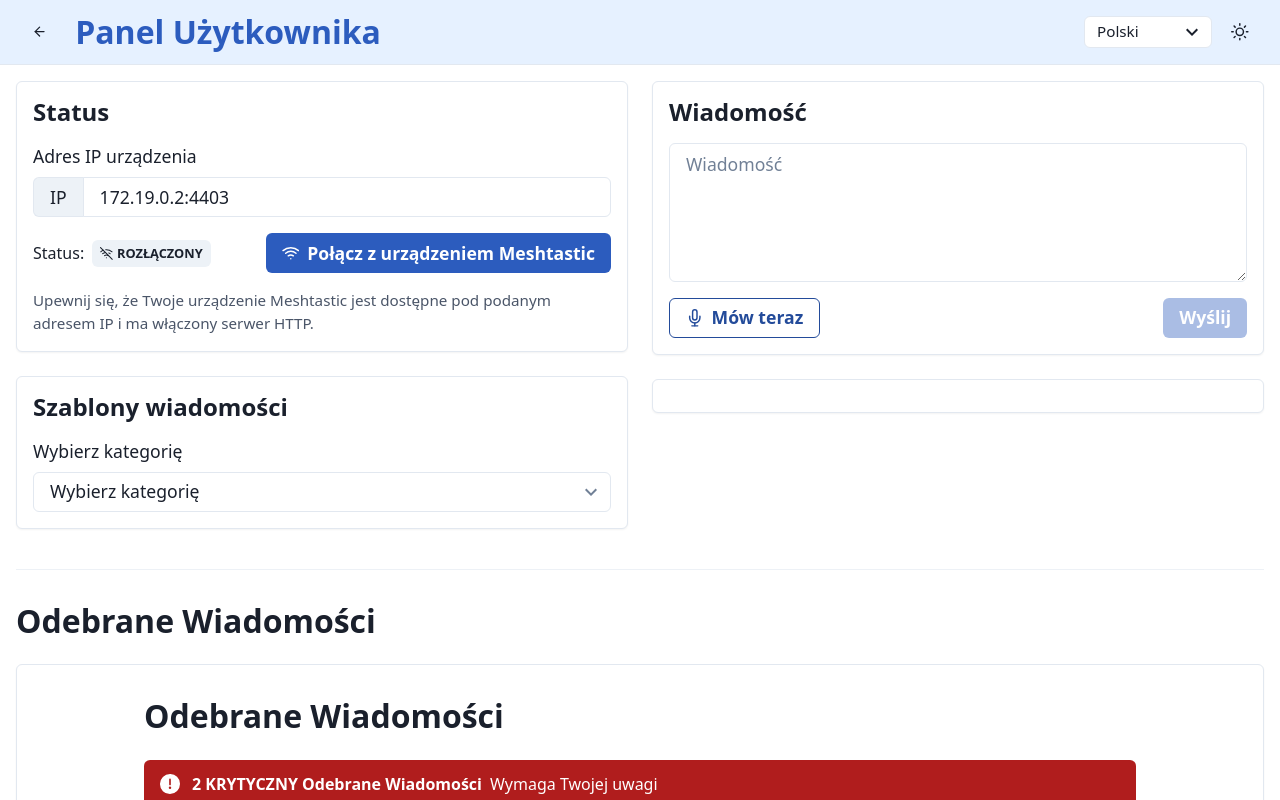
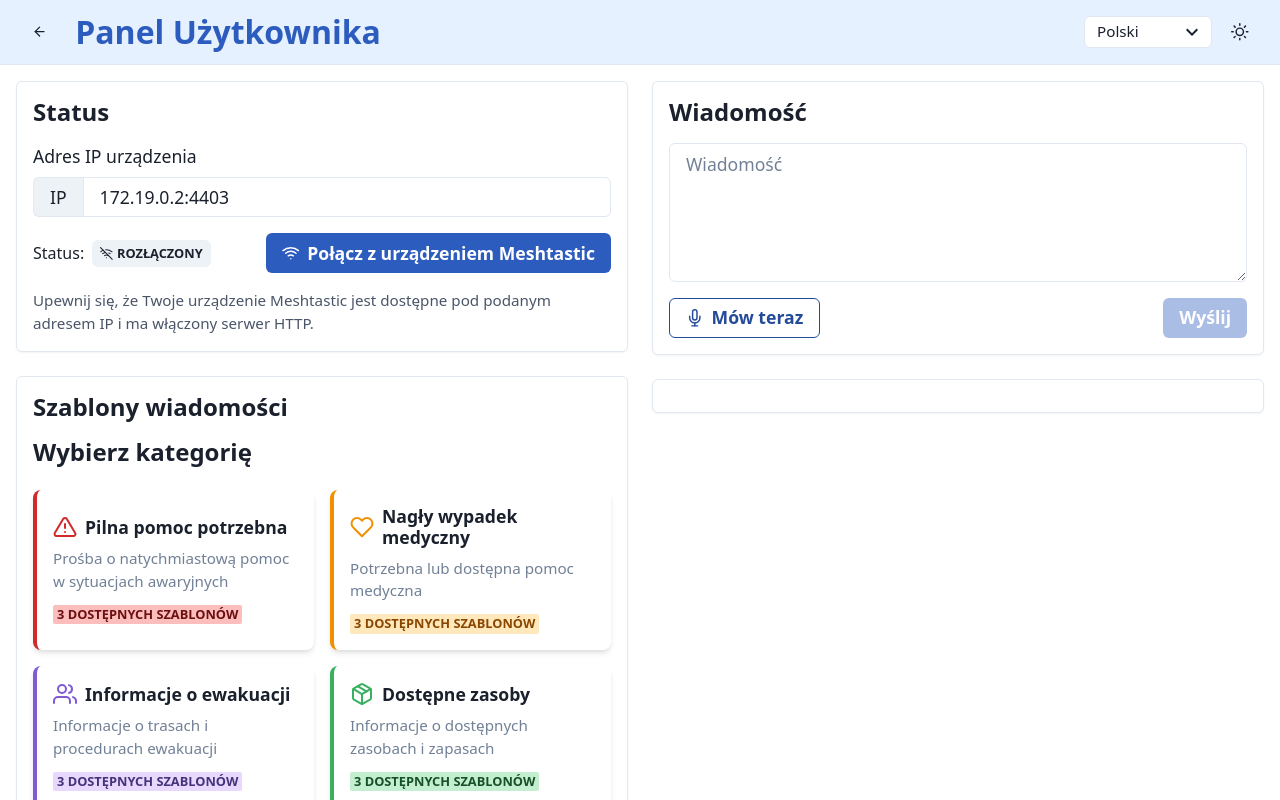
Before and after one commit to cymmGithub/meshtastic-web-app, a React (Create React App) app: page /user in a window 1280 px wide. Shown: the top 800 px of the page. Built offline with nearby package versions, Linux system fonts and the light colour scheme.

Commit message:
create card buttons instead of dropdown

```diff
--- a/src/components/templates/MessageTemplates.js
+++ b/src/components/templates/MessageTemplates.js
@@ -1,16 +1,25 @@
 import React, { useState } from 'react';
 import {
   Box,
-  Select,
   VStack,
-  FormControl,
-  FormLabel,
   Button,
   Text,
   useColorModeValue,
-  Icon
+  Icon,
+  SimpleGrid,
+  Heading,
+  Flex,
+  Badge
 } from '@chakra-ui/react';
-import { FiMessageSquare, FiChevronRight } from 'react-icons/fi';
+import {
+  FiMessageSquare,
+  FiChevronRight,
+  FiAlertTriangle,
+  FiHeart,
+  FiUsers,
+  FiPackage,
+  FiZap
+} from 'react-icons/fi';
 import { useLanguage } from '../../i18n/LanguageContext.js';
 import { getCategoryTemplates, categories } from '../../utils/templateData.js';
 
@@ -21,6 +30,8 @@ const MessageTemplates = ({ onSelectTemplate }) => {
 
   // Get background colors based on color mode
   const boxBgColor = useColorModeValue('gray.50', 'gray.700');
+  const cardBgColor = useColorModeValue('white', 'gray.800');
+  const cardHoverBgColor = useColorModeValue('gray.100', 'gray.700');
 
   // Category color mapping for visual differentiation (for accessibility and memorability)
   const getCategoryColor = (category) => {
@@ -40,30 +51,123 @@ const MessageTemplates = ({ onSelectTemplate }) => {
     }
   };
 
+  // Category icon mapping
+  const getCategoryIcon = (category) => {
+    switch(category) {
+      case 'urgentHelp':
+        return FiAlertTriangle;
+      case 'medicalEmergency':
+        return FiHeart;
+      case 'evacuation':
+        return FiUsers;
+      case 'resources':
+        return FiPackage;
+      case 'infrastructure':
+        return FiZap;
+      default:
+        return FiMessageSquare;
+    }
+  };
+
+  // Category descriptions
+  const getCategoryDescription = (category) => {
+    switch(category) {
+      case 'urgentHelp':
+        return t('urgentHelpDesc') || 'Request immediate assistance in emergency situations';
+      case 'medicalEmergency':
+        return t('medicalEmergencyDesc') || 'Medical assistance needed or available';
+      case 'evacuation':
+        return t('evacuationDesc') || 'Information about evacuation routes and procedures';
+      case 'resources':
+        return t('resourcesDesc') || 'Information about available resources and supplies';
+      case 'infrastructure':
+        return t('infrastructureDesc') || 'Updates about infrastructure status';
+      default:
+        return '';
+    }
+  };
+
+  // Handle back button click
+  const handleBackClick = () => {
+    setSelectedCategory('');
+  };
+
   return (
     <VStack spacing={4} align="stretch">
-      <FormControl>
-        <FormLabel htmlFor="category-select">
-          {t('selectCategory')}
-        </FormLabel>
-        <Select
-          id="category-select"
-          value={selectedCategory}
-          onChange={(e) => setSelectedCategory(e.target.value)}
-          placeholder={t('selectCategory')}
-          bg={useColorModeValue('white', 'gray.700')}
-          colorScheme={getCategoryColor(selectedCategory)}
-        >
-          {categories.map((category) => (
-            <option key={category} value={category}>
-              {t(category)}
-            </option>
-          ))}
-        </Select>
-      </FormControl>
+      {!selectedCategory ? (
+        // Show category selection cards when no category is selected
+        <>
+          <Heading size="md" mb={2}>
+            {t('selectCategory')}
+          </Heading>
+          <SimpleGrid columns={{ base: 1, md: 2 }} spacing={4}>
+            {categories.map((category) => (
+              <Box
+                key={category}
+                as="button"
+                p={4}
+                borderRadius="lg"
+                boxShadow="md"
+                bg={cardBgColor}
+                borderLeftWidth="4px"
+                borderLeftColor={`${getCategoryColor(category)}.500`}
+                onClick={() => setSelectedCategory(category)}
+                _hover={{
+                  bg: cardHoverBgColor,
+                  transform: 'translateY(-2px)',
+                  boxShadow: 'lg',
+                  transition: 'all 0.2s'
+                }}
+                _active={{
+                  transform: 'translateY(0)',
+                  boxShadow: 'md'
+                }}
+                transition="all 0.2s"
+                textAlign="left"
+                height="100%"
+              >
+                <Flex mb={2} alignItems="center">
+                  <Icon
+                    as={getCategoryIcon(category)}
+                    boxSize={6}
+                    color={`${getCategoryColor(category)}.500`}
+                    mr={2}
+                  />
+                  <Heading size="sm">{t(category)}</Heading>
+                </Flex>
+                <Text fontSize="sm" color="gray.500" mb={2}>
+                  {getCategoryDescription(category)}
+                </Text>
+                <Badge colorScheme={getCategoryColor(category)} fontSize="xs">
+                  {getCategoryTemplates(category, language).length} {t('templatesAvailable')}
+                </Badge>
+              </Box>
+            ))}
+          </SimpleGrid>
+        </>
+      ) : (
+        // Show templates for selected category
+        <Box>
+          <Flex alignItems="center" mb={4}>
+            <Button
+              variant="ghost"
+              size="sm"
+              onClick={handleBackClick}
+              leftIcon={<Icon as={FiChevronRight} transform="rotate(180deg)" />}
+              mr={2}
+            >
+              {t('back')}
+            </Button>
+            <Heading size="md" display="flex" alignItems="center">
+              <Icon
+                as={getCategoryIcon(selectedCategory)}
+                color={`${getCategoryColor(selectedCategory)}.500`}
+                mr={2}
+              />
+              {t(selectedCategory)}
+            </Heading>
+          </Flex>
 
-      {selectedCategory && (
-        <Box mt={4}>
           {templates.length > 0 ? (
             <VStack spacing={2} align="stretch">
               {templates.map((template, index) => (
--- a/src/i18n/translations.js
+++ b/src/i18n/translations.js
@@ -117,7 +117,7 @@ export const translations = {
     batteryLevel: 'Battery Level',
     signalStrength: 'Signal Strength',
     good: 'Good',
-    medium: 'Medium',
+    signalMedium: 'Medium',
     poor: 'Poor',
     addTemplate: 'Add Template',
     category: 'Category',
@@ -128,7 +128,14 @@ export const translations = {
     evacuationAlert: 'Evacuation Alert',
     medicalAidAvailable: 'Medical Aid Available',
     powerOutageUpdate: 'Power Outage Update',
-    foodDistribution: 'Food Distribution'
+    foodDistribution: 'Food Distribution',
+    templatesAvailable: 'templates available',
+    back: 'Back',
+    urgentHelpDesc: 'Request immediate assistance in emergency situations',
+    medicalEmergencyDesc: 'Medical assistance needed or available',
+    evacuationDesc: 'Information about evacuation routes and procedures',
+    resourcesDesc: 'Information about available resources and supplies',
+    infrastructureDesc: 'Updates about infrastructure status'
   },
   pl: {
     appTitle: 'Awaryjna Komunikacja Mesh',
@@ -248,7 +255,7 @@ export const translations = {
     batteryLevel: 'Poziom baterii',
     signalStrength: 'Siła sygnału',
     good: 'Dobra',
-    medium: 'Średnia',
+    signalMedium: 'Średnia',
     poor: 'Słaba',
     addTemplate: 'Dodaj szablon',
     category: 'Kategoria',
@@ -259,7 +266,14 @@ export const translations = {
     evacuationAlert: 'Alert Ewakuacyjny',
     medicalAidAvailable: 'Dostępna Pomoc Medyczna',
     powerOutageUpdate: 'Aktualizacja o Braku Prądu',
-    foodDistribution: 'Dystrybucja Żywności'
+    foodDistribution: 'Dystrybucja Żywności',
+    templatesAvailable: 'dostępnych szablonów',
+    back: 'Wstecz',
+    urgentHelpDesc: 'Prośba o natychmiastową pomoc w sytuacjach awaryjnych',
+    medicalEmergencyDesc: 'Potrzebna lub dostępna pomoc medyczna',
+    evacuationDesc: 'Informacje o trasach i procedurach ewakuacji',
+    resourcesDesc: 'Informacje o dostępnych zasobach i zapasach',
+    infrastructureDesc: 'Aktualizacje dotyczące stanu infrastruktury'
   },
   ua: {
     appTitle: 'Екстрена комунікація Mesh',
@@ -333,7 +347,14 @@ export const translations = {
     medicalAidAvailable: 'Доступна Медична Допомога',
     powerOutageUpdate: 'Оновлення про Відключення Електроенергії',
     foodDistribution: 'Розподіл Продуктів Харчування',
-    schoolZone: 'Шкільна зона'
+    schoolZone: 'Шкільна зона',
+    templatesAvailable: 'доступних шаблонів',
+    back: 'Назад',
+    urgentHelpDesc: 'Запит на негайну допомогу в надзвичайних ситуаціях',
+    medicalEmergencyDesc: 'Потрібна або доступна медична допомога',
+    evacuationDesc: 'Інформація про маршрути та процедури евакуації',
+    resourcesDesc: 'Інформація про доступні ресурси та запаси',
+    infrastructureDesc: 'Оновлення щодо стану інфраструктури'
   },
   ru: {
     appTitle: 'Аварийная связь Mesh',
@@ -407,6 +428,13 @@ export const translations = {
     medicalAidAvailable: 'Доступна Медицинская Помощь',
     powerOutageUpdate: 'Обновление о Перебоях Электричества',
     foodDistribution: 'Распределение Продуктов Питания',
-    schoolZone: 'Школьная зона'
+    schoolZone: 'Школьная зона',
+    templatesAvailable: 'доступных шаблонов',
+    back: 'Назад',
+    urgentHelpDesc: 'Запрос на немедленную помощь в чрезвычайных ситуациях',
+    medicalEmergencyDesc: 'Требуется или доступна медицинская помощь',
+    evacuationDesc: 'Информация о маршрутах и процедурах эвакуации',
+    resourcesDesc: 'Информация о доступных ресурсах и запасах',
+    infrastructureDesc: 'Обновления о состоянии инфраструктуры'
   }
 }
--- a/src/pages/AdminDashboard/index.js
+++ b/src/pages/AdminDashboard/index.js
@@ -58,7 +58,7 @@ import { categories } from '../../utils/templateData.js';
 // Mock data for testing
 const mockNodes = [
   { id: 'node-1', name: t => t('northDistrict') || 'North District Hub', status: 'online', users: 24, battery: 86, signal: 'good' },
-  { id: 'node-2', name: t => t('centralDistrict') || 'Central Square', status: 'online', users: 18, battery: 52, signal: 'medium' },
+  { id: 'node-2', name: t => t('centralDistrict') || 'Central Square', status: 'online', users: 18, battery: 52, signal: 'signalMedium' },
   { id: 'node-3', name: t => t('eastDistrict') || 'East Hospital', status: 'offline', users: 0, battery: 23, signal: 'poor' },
   { id: 'node-4', name: t => t('schoolZone') || 'School Zone', status: 'online', users: 12, battery: 78, signal: 'good' }
 ];
@@ -134,7 +134,7 @@ const AdminDashboard = () => {
   const getSignalColor = (signal) => {
     switch(signal) {
       case 'good': return 'green';
-      case 'medium': return 'yellow';
+      case 'signalMedium': return 'yellow';
       case 'poor': return 'red';
       default: return 'gray';
     }
--- a/src/pages/LandingPage/index.js
+++ b/src/pages/LandingPage/index.js
@@ -11,8 +11,7 @@ import {
   SimpleGrid,
   Icon,
   Badge,
-  HStack,
-  Spacer
+  HStack
 } from '@chakra-ui/react';
 import { Link as RouterLink } from 'react-router-dom';
 import { FiUsers, FiShield, FiRadio, FiInfo, FiAlertTriangle, FiArrowRight } from 'react-icons/fi';
```
